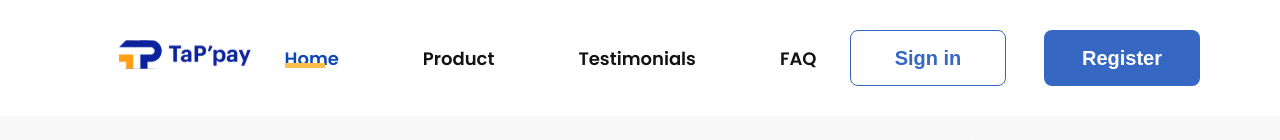
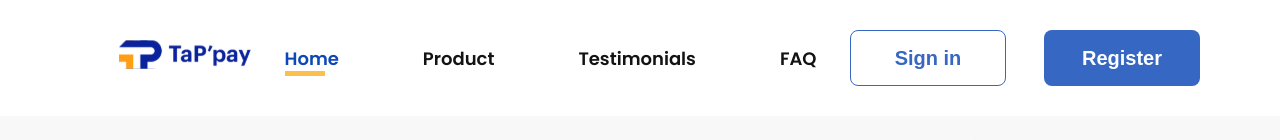
Before and after one commit to Anu-022/Tap-Pay-Landing-Page, a React (Create React App) app: page / in a window 1280 px wide. Shown: the top 140 px of the page. Built offline with nearby package versions, Linux system fonts and the light colour scheme.

Commit message:
changes 1

```diff
--- a/src/index.css
+++ b/src/index.css
@@ -52,7 +52,7 @@ body {
    height: 5px;
    background-color: #fcbf4b;
    position: absolute;
-   bottom: 4px;
+   bottom: -4px;
    left: 0;
 }
 .buttons {
```
